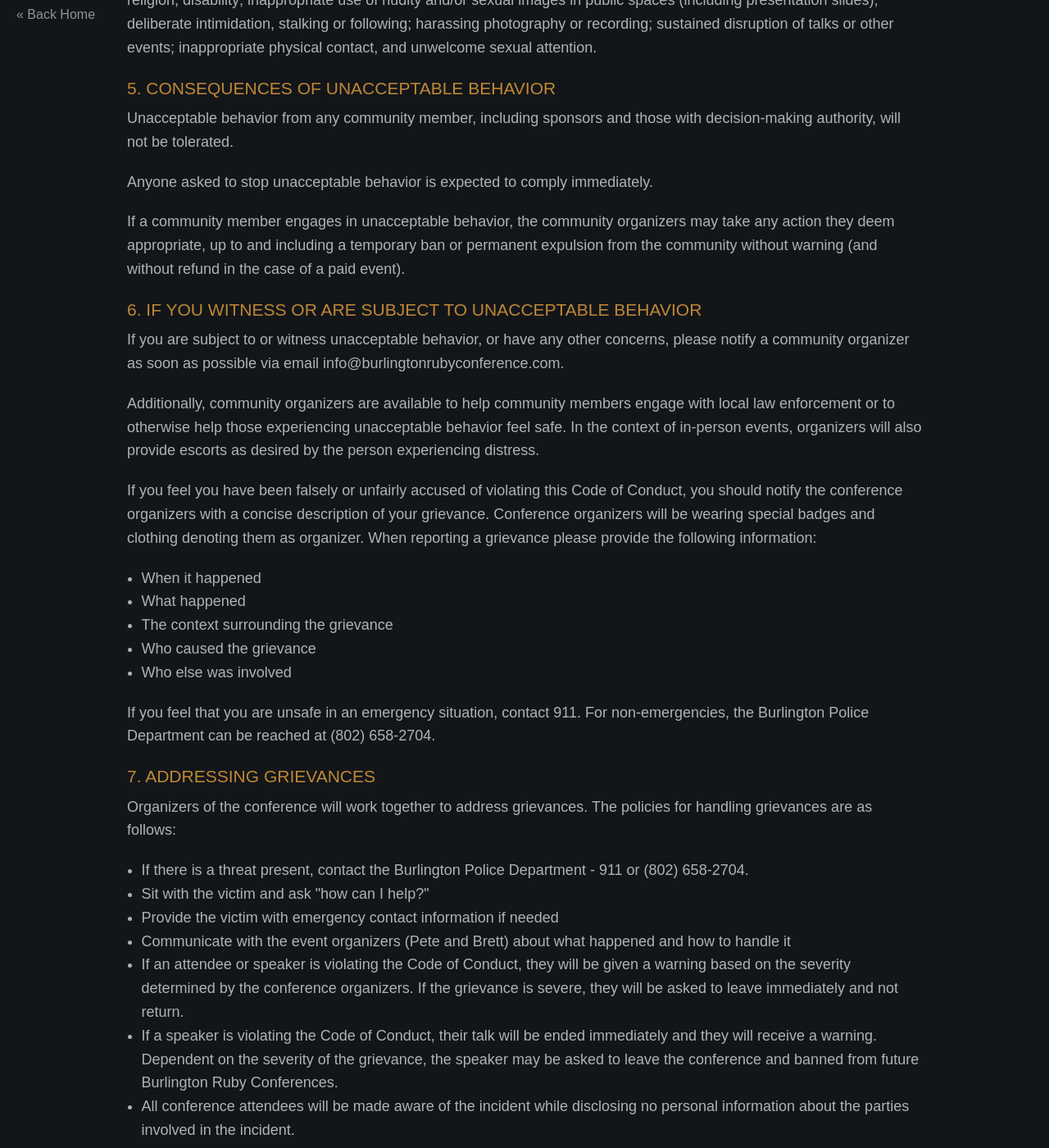
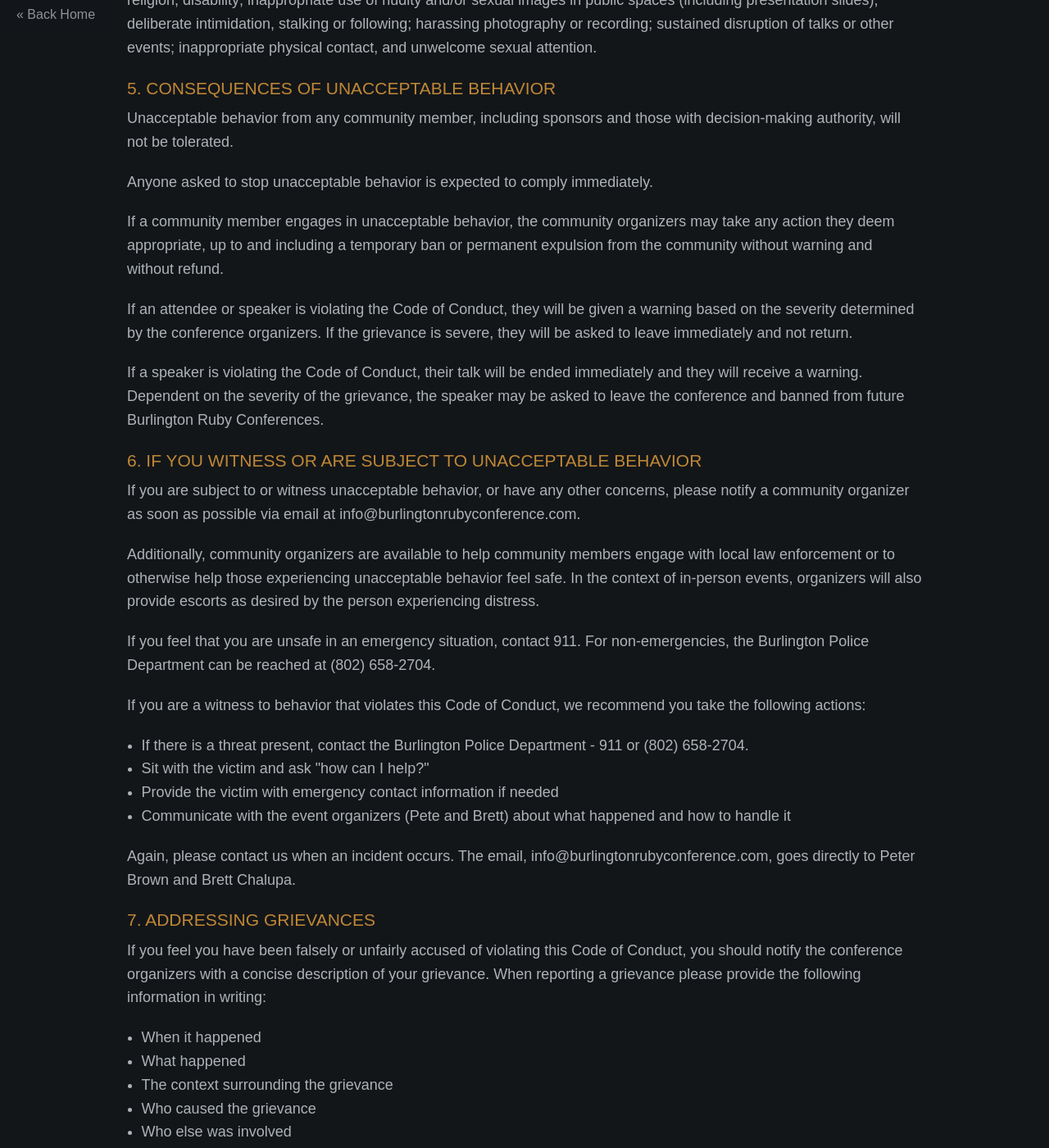
Before and after one commit to burlingtonruby/burlingtonrubyconference2014, a Jekyll site: the page built from conduct.html, in a window 1280 px wide and 1400 px high, scrolled down 1374 px. Shown: the whole window at 82% size. Built offline with Jekyll 4.4.1, drawn with Linux system fonts in a browser that asks for light colours; some of the changed text lies outside the part shown.

Commit message:
Updates to the CoC, organizing it a bit

```diff
--- a/conduct.html
+++ b/conduct.html
@@ -90,14 +90,25 @@ meta_keywords: burlington, ruby, conference, vermont, rails, ruby on rails
     <p>If a community member engages in unacceptable behavior, the community
       organizers may take any action they deem appropriate, up to and including
       a temporary ban or permanent expulsion from the community without warning
-      (and without refund in the case of a paid event).</p>
+      and without refund.</p>
+
+    <p>If an attendee or speaker is violating the Code of
+    Conduct, they will be given a warning based on the severity determined by
+    the conference organizers. If the grievance is severe, they will be asked to
+    leave immediately and not return.</p>
+
+    <p>If a speaker is violating the
+    Code of Conduct, their talk will be ended immediately and they will receive
+    a warning.  Dependent on the severity of the grievance, the speaker may be
+    asked to leave the conference and banned from future Burlington Ruby
+    Conferences.</p>
 
     <h2 id="6ifyouwitnessoraresubjecttounacceptablebehavior">6. If You Witness
       or Are Subject to Unacceptable Behavior</h2>
 
     <p>If you are subject to or witness unacceptable behavior, or have any other
       concerns, please notify a community organizer as soon as possible via
-      email info@burlingtonrubyconference.com.</p>
+      email at info@burlingtonrubyconference.com.</p>
 
     <p>Additionally, community organizers are available to help community
       members engage with local law enforcement or to otherwise help those
@@ -105,45 +116,34 @@ meta_keywords: burlington, ruby, conference, vermont, rails, ruby on rails
       events, organizers will also provide escorts as desired by the person
       experiencing distress.</p>
 
-    <p>If you feel you have been falsely or unfairly accused of violating this
-      Code of Conduct, you should notify the conference organizers with a
-      concise description of your grievance. Conference organizers will be
-      wearing special badges and clothing denoting them as organizer. When
-      reporting a grievance please provide
-    the following information:</p>
-
-    <ul> <li>When it happened</li> <li>What happened</li> <li>The context
-        surrounding the grievance</li> <li>Who caused the grievance</li> <li>Who
-        else was involved</li> </ul>
-
     <p>If you feel that you are unsafe in an emergency situation, contact 911.
       For non-emergencies, the Burlington Police Department can be reached at
       (802) 658-2704.</p>
 
-    <h2 id="7addressinggrievances">7. Addressing Grievances</h2>
-
-    <p>Organizers of the conference will work together to address grievances.
-      The policies for handling grievances are as follows:</p>
+    <p>If you are a witness to behavior that violates this Code of Conduct,
+    we recommend you take the following actions:</p>
 
     <ul> <li>If there is a threat present, contact the Burlington Police
         Department - 911 or (802) 658-2704.</li> <li>Sit with the victim and ask
         "how can I help?"</li> <li>Provide the victim with emergency contact
         information if needed</li> <li>Communicate with the event organizers
         (Pete and Brett) about what happened and
-    how to handle it</li> <li>If an attendee or speaker is violating the Code of
-    Conduct, they will be given a warning based on the severity determined by
-    the conference organizers. If the grievance is severe, they will be asked to
-    leave immediately and not return.</li> <li>If a speaker is violating the
-    Code of Conduct, their talk will be ended immediately and they will receive
-    a warning.  Dependent on the severity of the grievance, the speaker may be
-    asked to leave the conference and banned from future Burlington Ruby
-    Conferences.</li> <li>All conference attendees will be made aware of the
-    incident while disclosing no personal information about the parties involved
-    in the incident.</li> </ul>
+    how to handle it</li></ul>
 
     <p>Again, please contact us when an incident occurs. The email,
       info@burlingtonrubyconference.com, goes directly to Peter Brown and Brett
       Chalupa.</p>
+
+    <h2 id="7addressinggrievances">7. Addressing Grievances</h2>
+
+    <p>If you feel you have been falsely or unfairly accused of violating this
+      Code of Conduct, you should notify the conference organizers with a
+      concise description of your grievance. When reporting a grievance please provide
+    the following information in writing:</p>
+
+    <ul> <li>When it happened</li> <li>What happened</li> <li>The context
+        surrounding the grievance</li> <li>Who caused the grievance</li> <li>Who
+        else was involved</li> </ul>
 
     <h2 id="8scope">8. Scope</h2>
 
```
